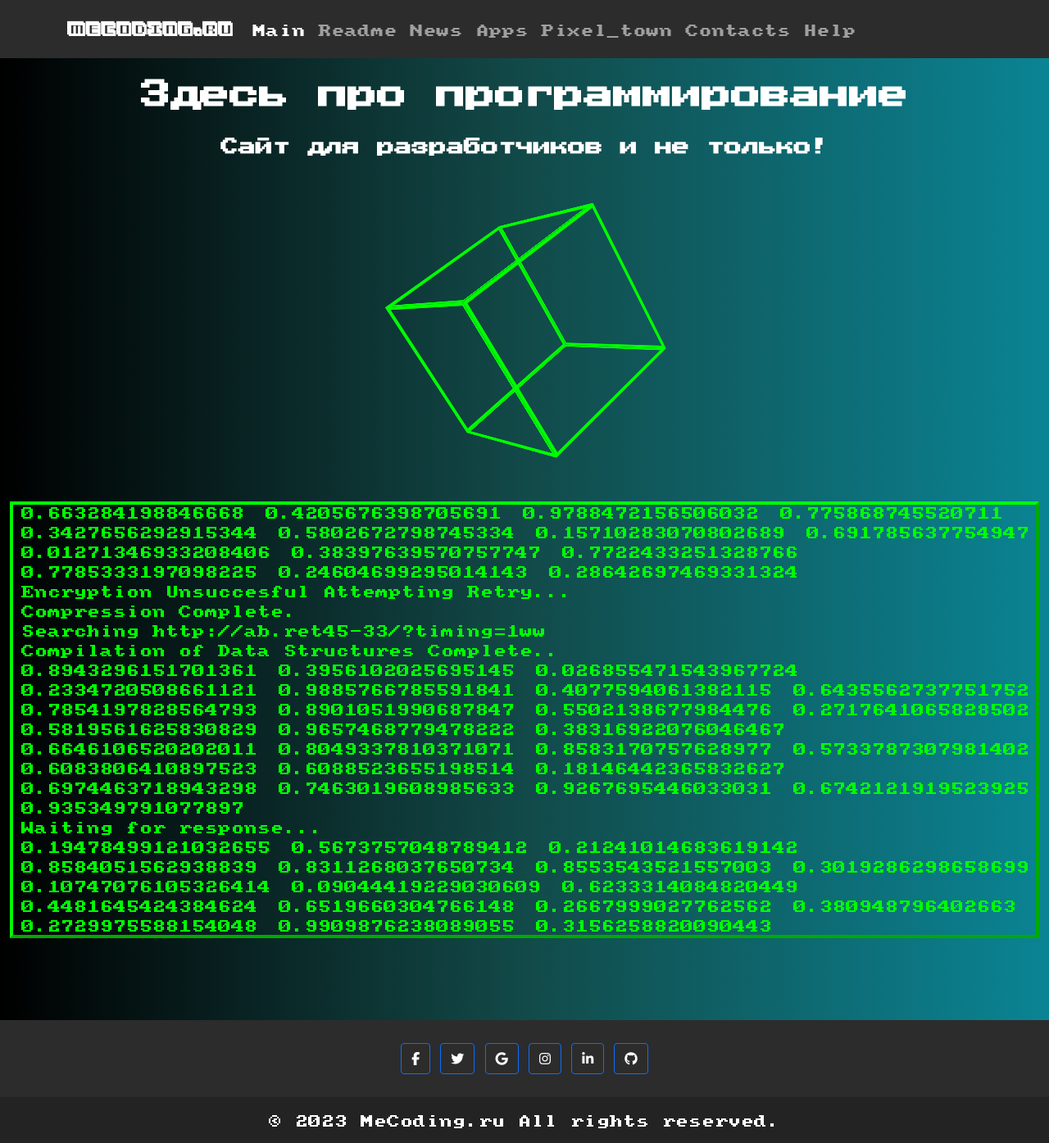
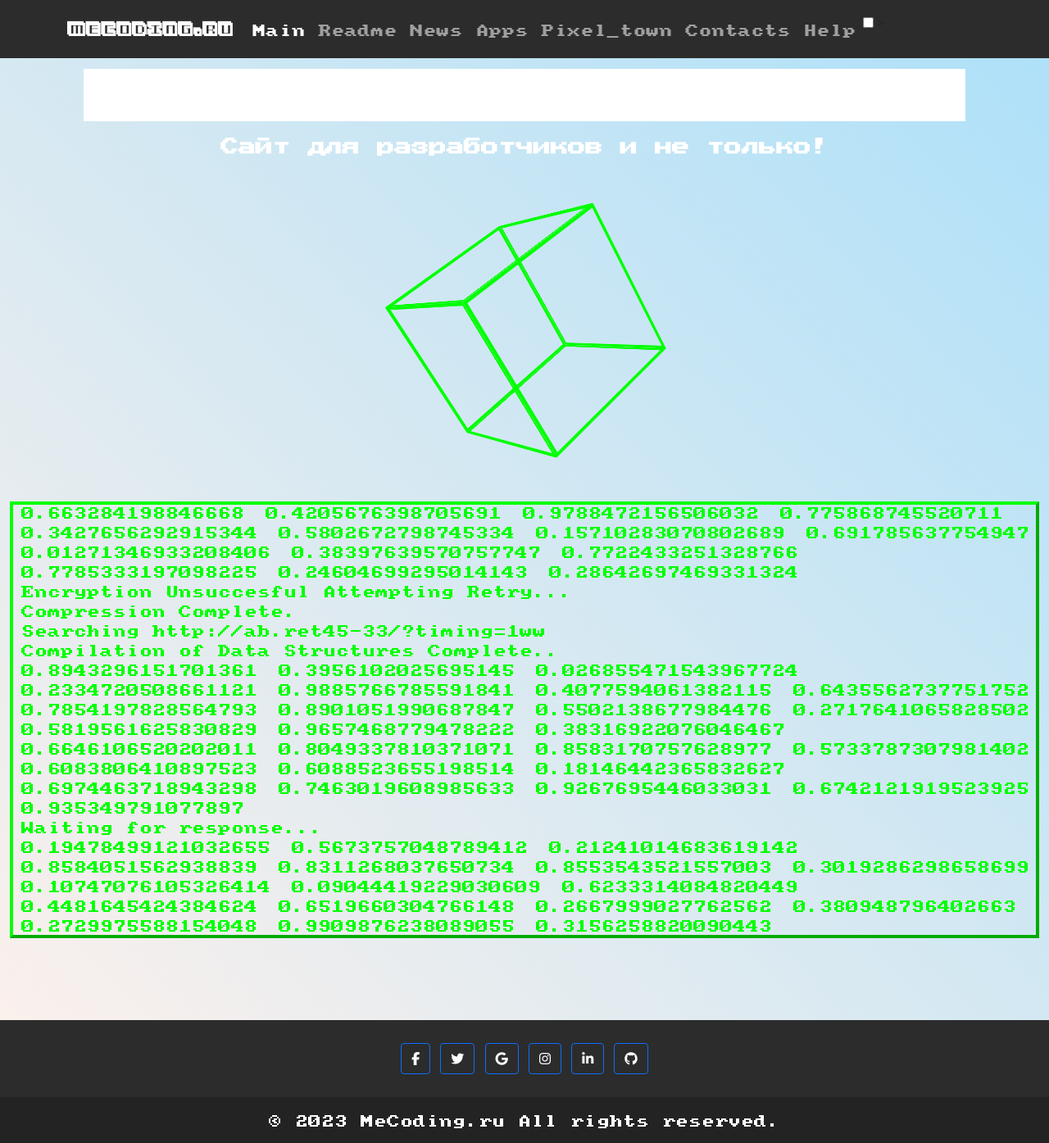
Before and after one commit to nikita20002000/my_web, a Django app: page / in a window 1280 px wide. Shown: the whole page at 82% size. Run offline with Django 4.2, Linux system fonts and the light colour scheme; some libraries are stand-ins or nearby versions.

Commit message:
Добавлены настройки светлой темы

```diff
--- /dev/null
+++ b/main/static/main/css/dark_mode.css
@@ -0,0 +1,4 @@
+html, body {
+    background: -webkit-linear-gradient(90deg, #000000,#124a49,#0a8494);
+    background: linear-gradient(90deg, #000000,#124a49,#0a8494);
+}
--- /dev/null
+++ b/main/static/main/css/light_mode.css
@@ -0,0 +1,8 @@
+html, body {
+    background: linear-gradient(45deg, #fff1eb, #ace0f9);
+}
+
+
+h1 {
+    background-color: #fff;
+}
--- a/main/static/main/css/main.css
+++ b/main/static/main/css/main.css
@@ -1,8 +1,7 @@
-html, body {
-    height: 100%;
-    background: -webkit-linear-gradient(90deg, #000000,#124a49,#0a8494);
-    background: linear-gradient(90deg, #000000,#124a49,#0a8494);
-}
+/*html, body {*/
+/*    background: -webkit-linear-gradient(90deg, #000000,#124a49,#0a8494);*/
+/*    background: linear-gradient(90deg, #000000,#124a49,#0a8494);*/
+/*}*/
 
 
 
--- /dev/null
+++ b/main/static/main/js/theme.js
@@ -0,0 +1,11 @@
+let switchMode = document.getElementById('switch_theme');
+
+switchMode.onclick = function () {
+    let theme = document.getElementById('theme');
+
+    if (theme.getAttribute("href") === "/static/main/css/light_mode.css") {
+        theme.href = "/static/main/css/dark_mode.css";
+    }else {
+            theme.href = "/static/main/css/light_mode.css";
+        }
+}
--- a/main/templates/main/index.html
+++ b/main/templates/main/index.html
@@ -7,6 +7,7 @@
     <title>Главная страница</title>
     <link rel="stylesheet" href="https://cdn.jsdelivr.net/npm/bootstrap@5.0.2/dist/css/bootstrap.min.css" integrity="sha384-EVSTQN3/azprG1Anm3QDgpJLIm9Nao0Yz1ztcQTwFspd3yD65VohhpuuCOmLASjC" crossorigin="anonymous">
     <link rel="stylesheet" href="{% static 'main/css/main.css' %}">
+    <link rel="stylesheet" href="{% static 'main/css/light_mode.css' %}" id="theme">
     <script src="https://kit.fontawesome.com/29c67175bf.js" crossorigin="anonymous"></script>
     <style>
                 a {
@@ -48,6 +49,10 @@
                         <li class="nav-item">
                             <a href="{% url 'help_me' %}" class="nav-link">Help</a>
                         </li>
+                        <li class="nav-item" id="bbb">
+                            <input type="checkbox" id="switch_theme"/>
+                            <label for="toggle"></label>
+                        </li>>
                     </ul>
                 </div>
             </div>
@@ -101,5 +106,6 @@
     </footer>
     <script src="https://cdn.jsdelivr.net/npm/bootstrap@5.0.2/dist/js/bootstrap.buwrndle.min.js" integrity="sha384-MrcW6ZMFYlzcLA8Nl+NtUVF0sA7MsXsP1UyJoMp4YLEuNSfAP+JcXn/tWtIaxVXM" crossorigin="anonymous"></script>
     <script src={% static "main/js/main.js" %}></script>
+    <script src={% static "main/js/theme.js" %}></script>
 </body>
 </html>
--- a/main/urls.py
+++ b/main/urls.py
@@ -16,4 +16,5 @@ urlpatterns = [
     path('flappy', views.flappy_cat, name='flappy_cat'),
     path('news1', views.news_1, name='first_one'),
     path('interpreter_p', views.interpreter_p, name='interpreter_p'),
+
 ]
--- a/main/views.py
+++ b/main/views.py
@@ -1,4 +1,5 @@
 from django.shortcuts import render
+
 
 
 def index(request):
```
Also changed, not shown: main/static/main/css/applications_css/interpreter_p.css (+15 -1 lines), main/templates/main/applications/interpreter_p.html (+15 -1 lines), main/templates/main/apps.html (+11 -0 lines), db.sqlite3, my_web/wsgi.py (line endings or trailing spaces).
